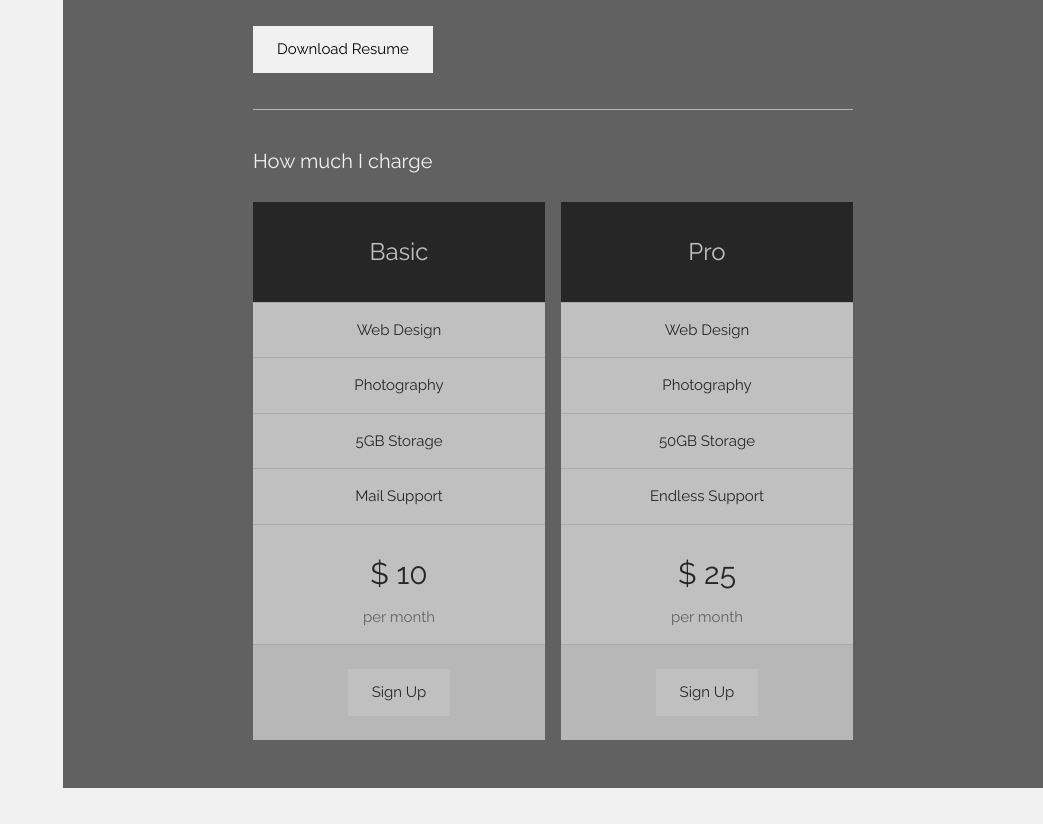
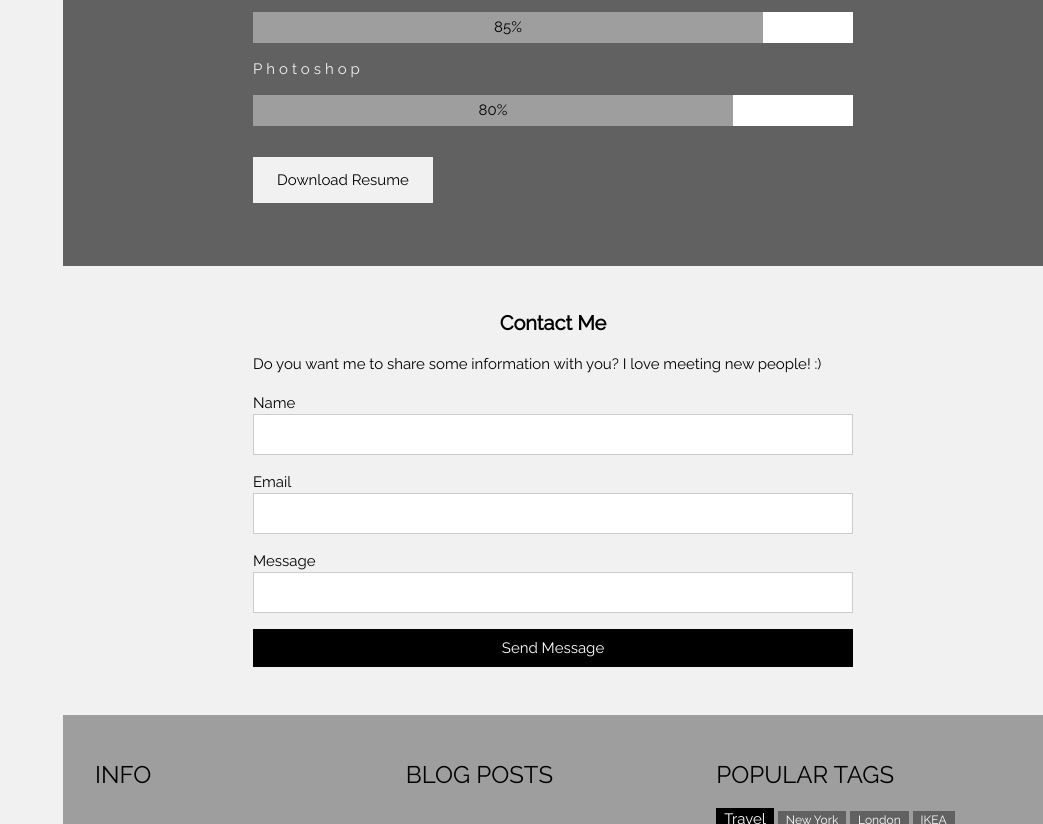
Before and after one commit to jessicak2020/sandbox, a plain HTML site: page index.html in a window 1280 px wide. Shown: the part 1976-2800 px from the top of the page, without its empty margins (237-1280 px from the left). Drawn offline with nearby package versions, Linux system fonts and the light colour scheme; grey boxes are pictures that could not be loaded.

Commit message:
Add files via upload

```diff
--- a/index.html
+++ b/index.html
@@ -40,7 +40,11 @@ body,h1,h2,h3,h4,h5 {font-family: "Raleway", sans-serif}
   <!-- Photo grid -->
   <div class="w3-row">
     <div class="w3-third">
-      <img src="https://www.w3schools.com/w3images/natureboy.jpg" style="width:100%" onclick="onClick(this)" alt="A boy surrounded by beautiful nature">
+      <img src="tribute.png" style="width:100%" onclick="onClick(this)" alt="A boy surrounded by beautiful nature">
+      <div class="w3-container">
+      <h4>Tribute Page</h4>
+      <p>This tribute page is out first work of Computer Science project.</p>
+      </div>
       <img src="https://www.w3schools.com/w3images/girl_mountain.jpg" style="width:100%" onclick="onClick(this)" alt="What a beautiful scenery this sunset">
       <img src="https://www.w3schools.com/w3images/girl.jpg" style="width:100%" onclick="onClick(this)" alt="The Beach. Me. Alone. Beautiful">
     </div>
@@ -87,8 +91,8 @@ body,h1,h2,h3,h4,h5 {font-family: "Raleway", sans-serif}
       <h4>Jessica</h4>
       <p>Some text about me. I am a student from Armbrae Academy. I am 18 years old and I am living in Halifax where is really nice place in Canada. Actually, I'm from South Korea but I am staying in Canada to learn English and have some different experiences here.
       </p>
-      <p>mail: example@example.com</p>
-      <p>tel: 5353 35531</p>
+      <p>mail: jessicak2020@armbrae.ns.ca</p>
+      <p>tel: 902-220-6962</p>
       <hr class="w3-opacity">
       <h4 class="w3-padding-16">Technical Skills</h4>
       <p class="w3-wide">Photography</p>
@@ -104,44 +108,10 @@ body,h1,h2,h3,h4,h5 {font-family: "Raleway", sans-serif}
         <div class="w3-container w3-padding-small w3-center w3-grey" style="width:80%">80%</div>
       </div>
       <p><button class="w3-button w3-light-grey w3-padding-large w3-margin-top w3-margin-bottom">Download Resume</button></p>
-      <hr class="w3-opacity">
 
-      <h4 class="w3-padding-16">How much I charge</h4>
-      <div class="w3-row-padding" style="margin:0 -16px">
-        <div class="w3-half w3-margin-bottom">
-          <ul class="w3-ul w3-white w3-center w3-opacity w3-hover-opacity-off">
-            <li class="w3-black w3-xlarge w3-padding-32">Basic</li>
-            <li class="w3-padding-16">Web Design</li>
-            <li class="w3-padding-16">Photography</li>
-            <li class="w3-padding-16">5GB Storage</li>
-            <li class="w3-padding-16">Mail Support</li>
-            <li class="w3-padding-16">
-              <h2>$ 10</h2>
-              <span class="w3-opacity">per month</span>
-            </li>
-            <li class="w3-light-grey w3-padding-24">
-              <button class="w3-button w3-white w3-padding-large">Sign Up</button>
-            </li>
-          </ul>
-        </div>
 
-        <div class="w3-half">
-          <ul class="w3-ul w3-white w3-center w3-opacity w3-hover-opacity-off">
-            <li class="w3-black w3-xlarge w3-padding-32">Pro</li>
-            <li class="w3-padding-16">Web Design</li>
-            <li class="w3-padding-16">Photography</li>
-            <li class="w3-padding-16">50GB Storage</li>
-            <li class="w3-padding-16">Endless Support</li>
-            <li class="w3-padding-16">
-              <h2>$ 25</h2>
-              <span class="w3-opacity">per month</span>
-            </li>
-            <li class="w3-light-grey w3-padding-24">
-              <button class="w3-button w3-white w3-padding-large">Sign Up</button>
-            </li>
-          </ul>
-        </div>
-      </div>
+
+
     </div>
   </div>
 
@@ -149,7 +119,7 @@ body,h1,h2,h3,h4,h5 {font-family: "Raleway", sans-serif}
   <div class="w3-container w3-light-grey w3-padding-32 w3-padding-large" id="contact">
     <div class="w3-content" style="max-width:600px">
       <h4 class="w3-center"><b>Contact Me</b></h4>
-      <p>Do you want me to photograph you? Fill out the form and fill me in with the details :) I love meeting new people!</p>
+      <p>Do you want me to share some information with you? I love meeting new people! :)</p>
       <form action="/action_page.php" target="_blank">
         <div class="w3-section">
           <label>Name</label>
@@ -173,7 +143,7 @@ body,h1,h2,h3,h4,h5 {font-family: "Raleway", sans-serif}
     <div class="w3-row-padding">
       <div class="w3-third">
         <h3>INFO</h3>
-        <p>Praesent tincidunt sed tellus ut rutrum. Sed vitae justo condimentum, porta lectus vitae, ultricies congue gravida diam non fringilla.</p>
+        <p></p>
       </div>
 
       <div class="w3-third">
```
Also changed, not shown: tribute.png (added).
